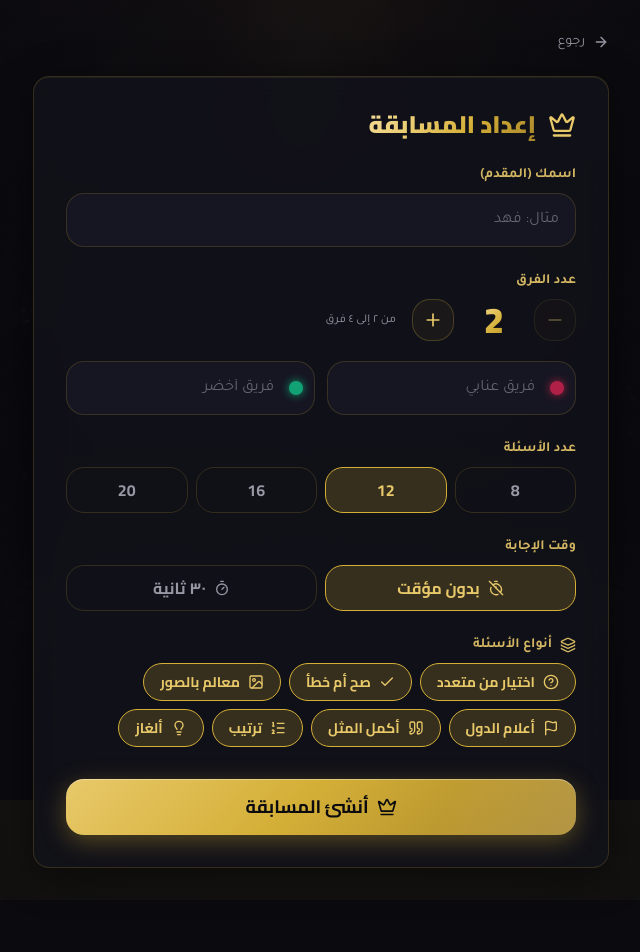
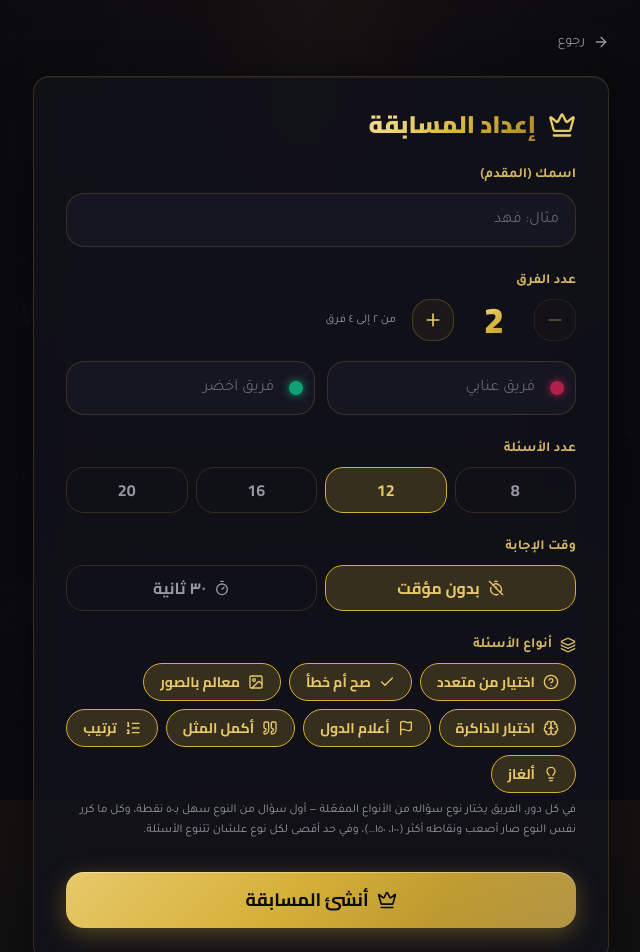
Before and after one commit to FhdQtr/noqtat-fowz, a React (Vite) app: page /host in a window 1280 px wide. Shown: the top 952 px of the page, without its empty margins (319-959 px from the left). Before the commit the page ends 900 px from the top, so only its background shows below. Built offline with nearby package versions, Linux system fonts and the light colour scheme; a web font is replaced by a local one.

Commit message:
لعبة الفرق: اختيار نوع السؤال + التصعيد + الذاكرة + الأعلام الشفهية

```diff
--- a/src/pages/HostSetup.tsx
+++ b/src/pages/HostSetup.tsx
@@ -2,7 +2,7 @@ import { useState } from "react";
 import { useNavigate } from "react-router";
 import {
   ArrowRight, Minus, Plus, Crown, Timer, TimerOff, Layers, Loader2,
-  Flag, Image as ImageIcon, Check, ListOrdered, Lightbulb, Quote, HelpCircle,
+  Flag, Image as ImageIcon, Check, ListOrdered, Lightbulb, Quote, HelpCircle, Brain,
 } from "lucide-react";
 import { createMatch } from "../lib/matchApi";
 import { sfx, unlockAudio } from "../lib/sounds";
@@ -15,6 +15,7 @@ const TYPE_OPTIONS: { id: QuestionType; label: string; icon: typeof Flag }[] = [
   { id: "multiple_choice", label: "اختيار من متعدد", icon: HelpCircle },
   { id: "true_false", label: "صح أم خطأ", icon: Check },
   { id: "image", label: "معالم بالصور", icon: ImageIcon },
+  { id: "memory", label: "اختبار الذاكرة", icon: Brain },
   { id: "flag", label: "أعلام الدول", icon: Flag },
   { id: "completion", label: "أكمل المثل", icon: Quote },
   { id: "ordering", label: "ترتيب", icon: ListOrdered },
@@ -185,7 +186,7 @@ export default function HostSetup() {
             <Layers className="w-4 h-4" />
             أنواع الأسئلة
           </label>
-          <div className="flex flex-wrap gap-2 mb-8">
+          <div className="flex flex-wrap gap-2 mb-2">
             {TYPE_OPTIONS.map(({ id, label, icon: Icon }) => {
               const on = types.includes(id);
               return (
@@ -204,6 +205,10 @@ export default function HostSetup() {
               );
             })}
           </div>
+          <p className="text-xs text-muted-foreground leading-relaxed mb-8">
+            في كل دور، الفريق يختار نوع سؤاله من الأنواع المفعّلة — أول سؤال من النوع سهل بـ٥٠ نقطة،
+            وكل ما كرر نفس النوع صار أصعب ونقاطه أكثر (١٠٠، ١٥٠…)، وفي حد أقصى لكل نوع علشان تتنوع الأسئلة.
+          </p>
 
           {err && (
             <div className="text-maroon-light text-sm font-bold bg-maroon/15 border border-maroon/40 rounded-xl px-4 py-2.5 mb-4">
```
